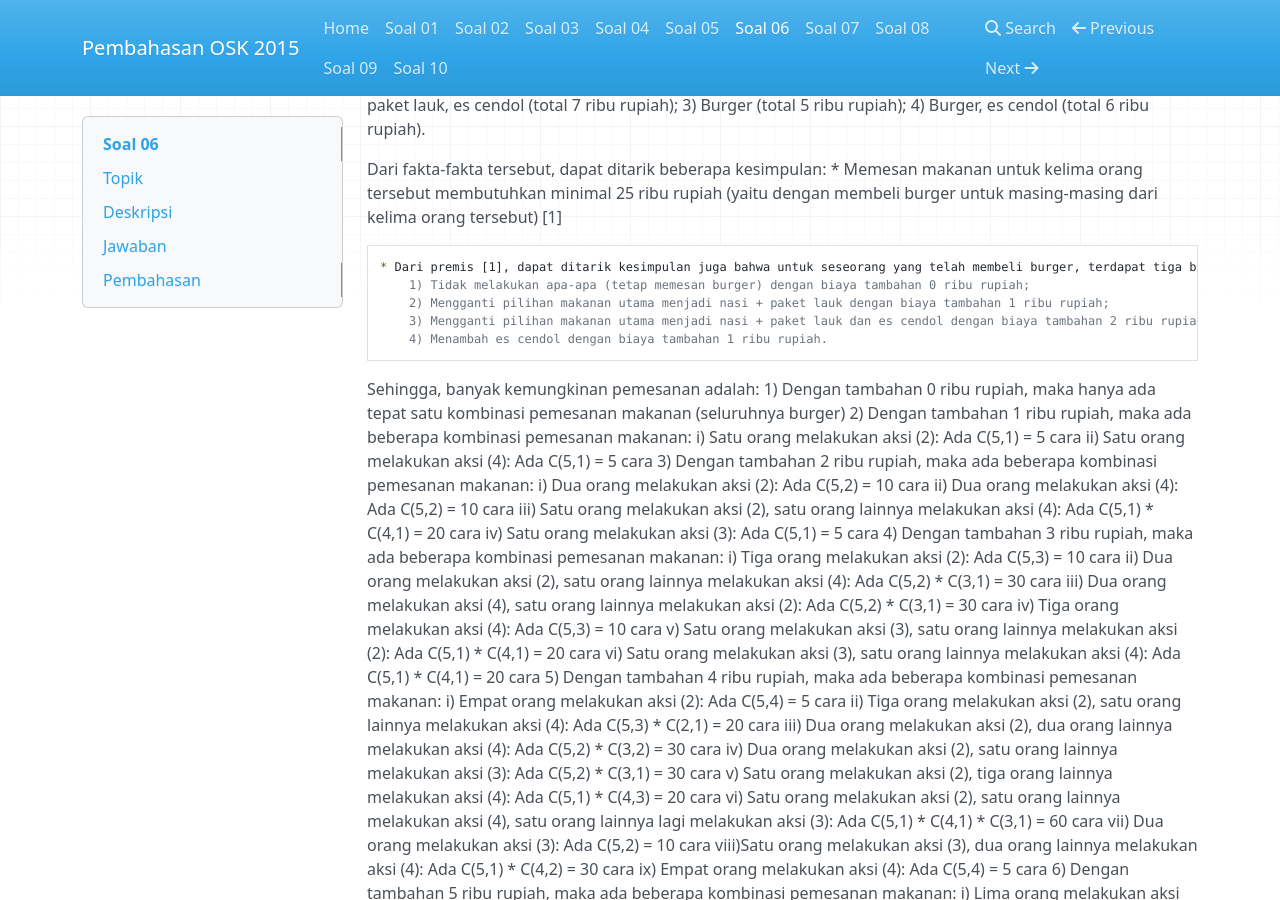
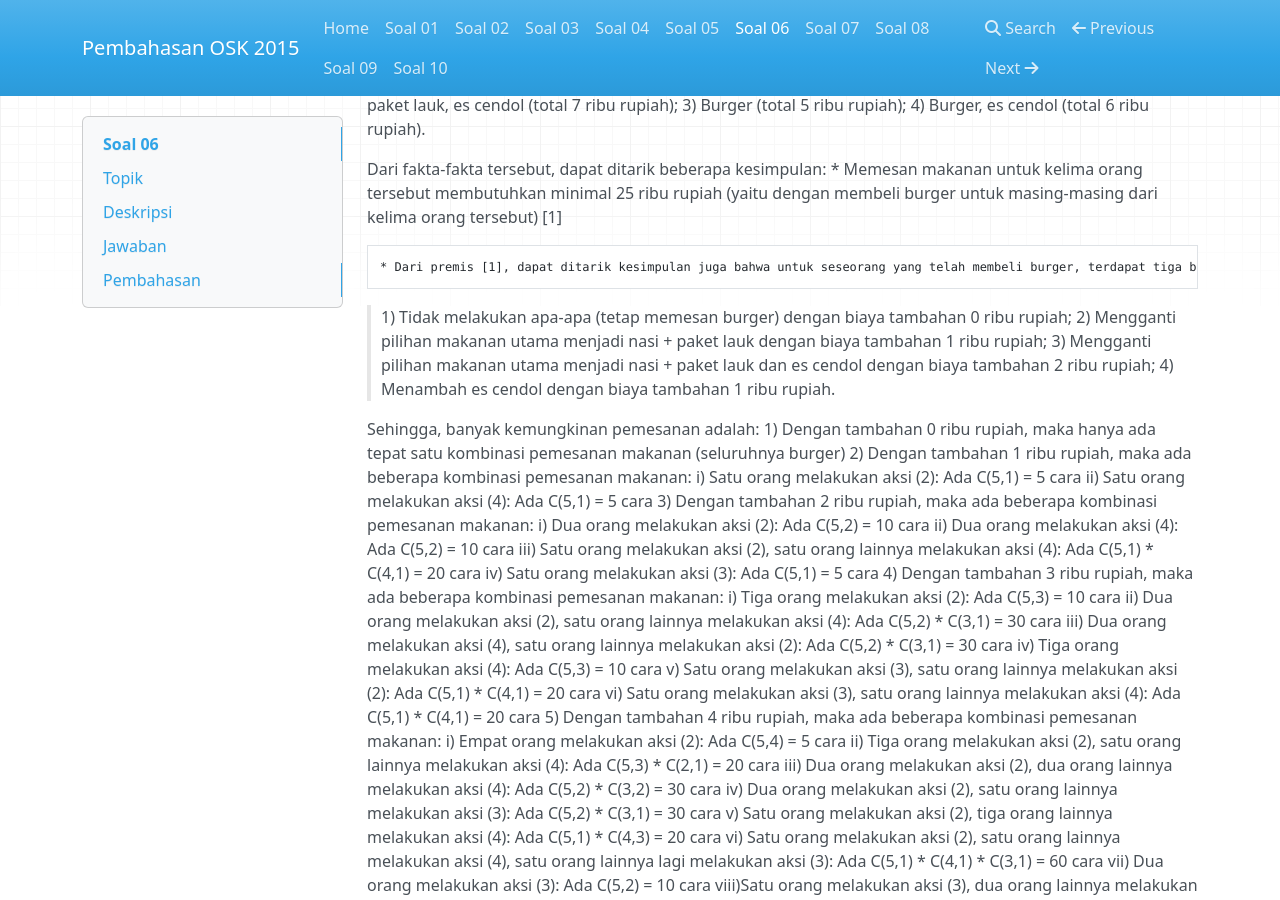
Before and after one commit to alijaya/OSK-2015, an MkDocs documentation site: the page built from docs/Soal 06.md, in a window 1280 px wide and 900 px high, scrolled down 895 px. Built offline with MkDocs 1.6.1, drawn with Linux system fonts in a browser that asks for light colours; nearby versions of some CDN libraries; old or Windows-style settings are respelled for this version of MkDocs.

Commit message:
no message

```diff
--- a/docs/Soal 06.md
+++ b/docs/Soal 06.md
@@ -46,10 +46,10 @@ Dari fakta-fakta tersebut, dapat ditarik beberapa kesimpulan:
 	* Memesan makanan untuk kelima orang tersebut membutuhkan minimal 25 ribu rupiah (yaitu dengan membeli burger untuk masing-masing dari kelima orang tersebut) [1]
 
 	* Dari premis [1], dapat ditarik kesimpulan juga bahwa untuk seseorang yang telah membeli burger, terdapat tiga buah 'aksi' yang dapat dilakukan:
-		1) Tidak melakukan apa-apa (tetap memesan burger) dengan biaya tambahan 0 ribu rupiah;
-		2) Mengganti pilihan makanan utama menjadi nasi + paket lauk dengan biaya tambahan 1 ribu rupiah;
-		3) Mengganti pilihan makanan utama menjadi nasi + paket lauk dan es cendol dengan biaya tambahan 2 ribu rupiah;
-		4) Menambah es cendol dengan biaya tambahan 1 ribu rupiah.
+>1) Tidak melakukan apa-apa (tetap memesan burger) dengan biaya tambahan 0 ribu rupiah;
+>2) Mengganti pilihan makanan utama menjadi nasi + paket lauk dengan biaya tambahan 1 ribu rupiah;
+>3) Mengganti pilihan makanan utama menjadi nasi + paket lauk dan es cendol dengan biaya tambahan 2 ribu rupiah;
+>4) Menambah es cendol dengan biaya tambahan 1 ribu rupiah.
 
 Sehingga, banyak kemungkinan pemesanan adalah:
 	1) Dengan tambahan 0 ribu rupiah, maka hanya ada tepat satu kombinasi pemesanan makanan (seluruhnya burger)
```
